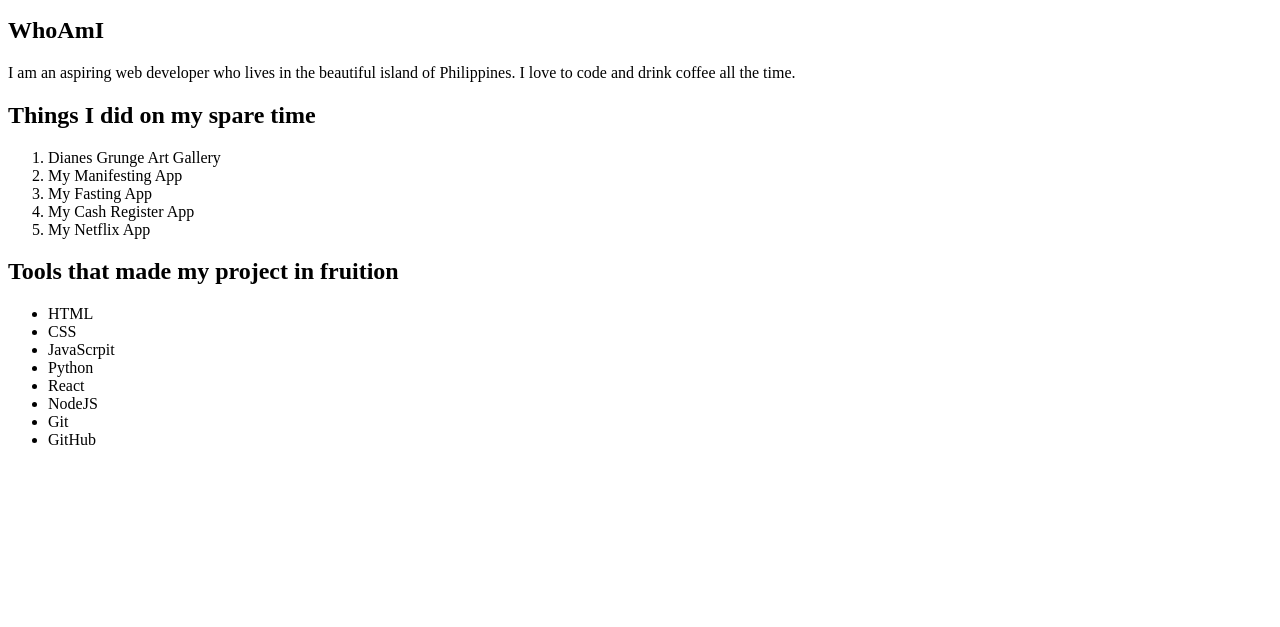
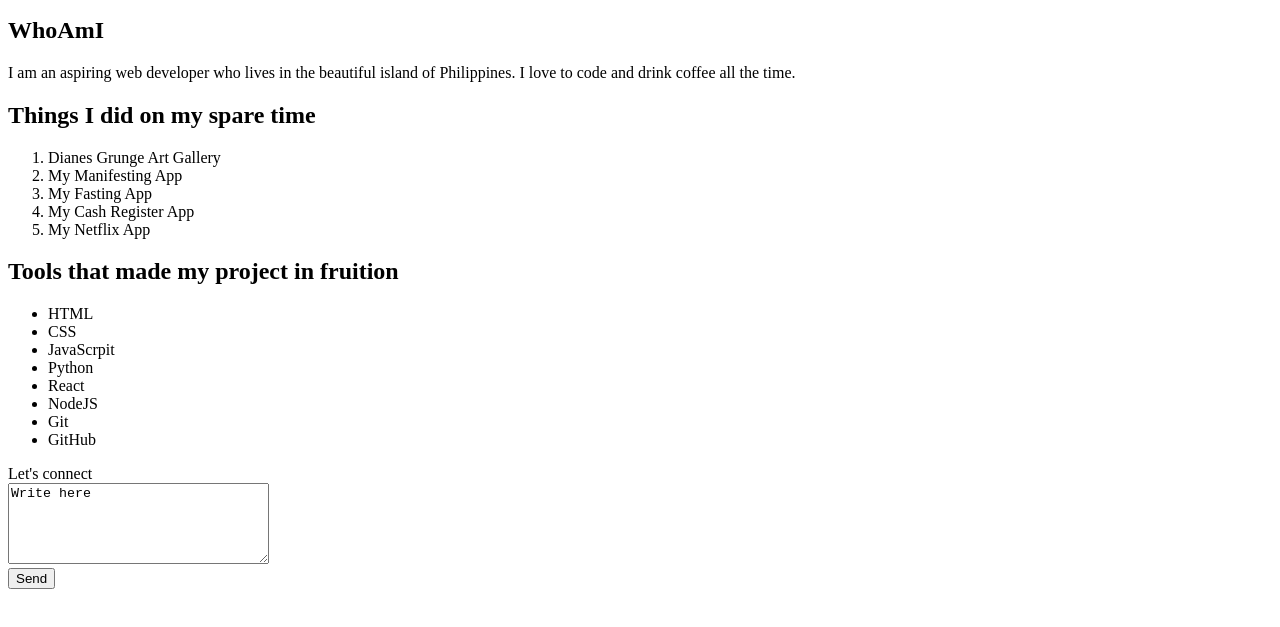
Before and after one commit to Ado888/ado-website, a plain HTML site: page index.html in a window 1280 px wide. Shown: the part 145-772 px from the top of the page. Drawn offline with Linux system fonts and the light colour scheme.

Commit message:
Create submission.html, add form textarea and submit button

```diff
--- a/index.html
+++ b/index.html
@@ -40,6 +40,19 @@
                 <li>GitHub</li>
             </ul>
 
+        <form action="submission.html" method="POST">
+            <section class="extra-info"
+                <label for="extra">Let's connect</label>
+                <br>
+                <textarea id="extra" name="extra" rows="5"
+                cols="30">Write here</textarea>
+                <br>
+            </section>
+
+            <section class="submission">
+                <input type="submit" value="Send">
+            </section>
+        </form>
 
     </body>
 
```
Also changed, not shown: about.html (+1 -1 lines), submission.html (added).
